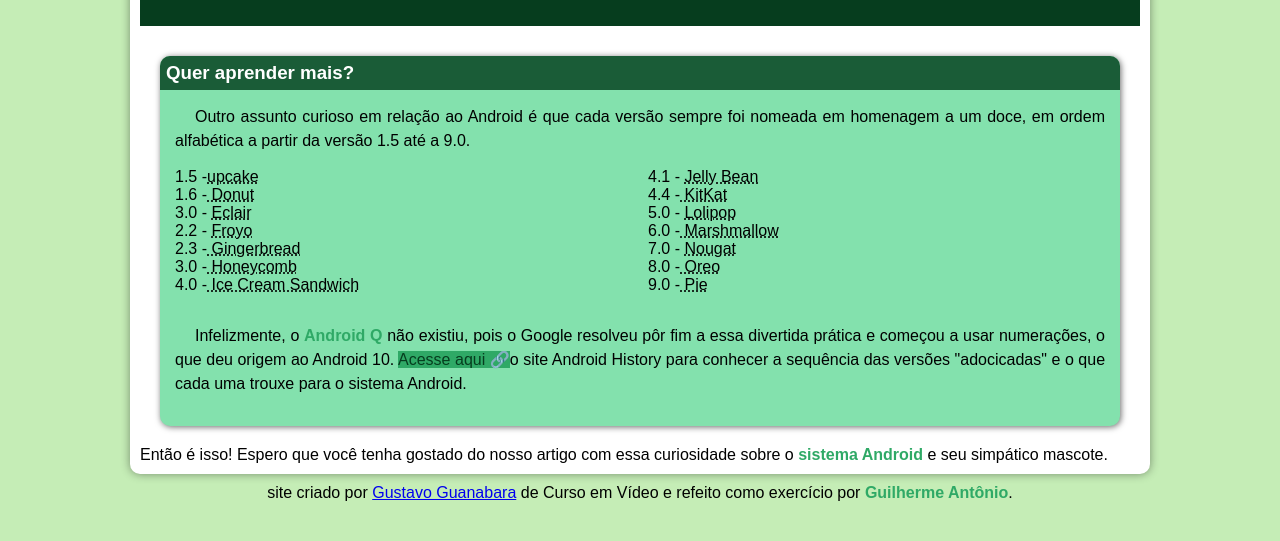
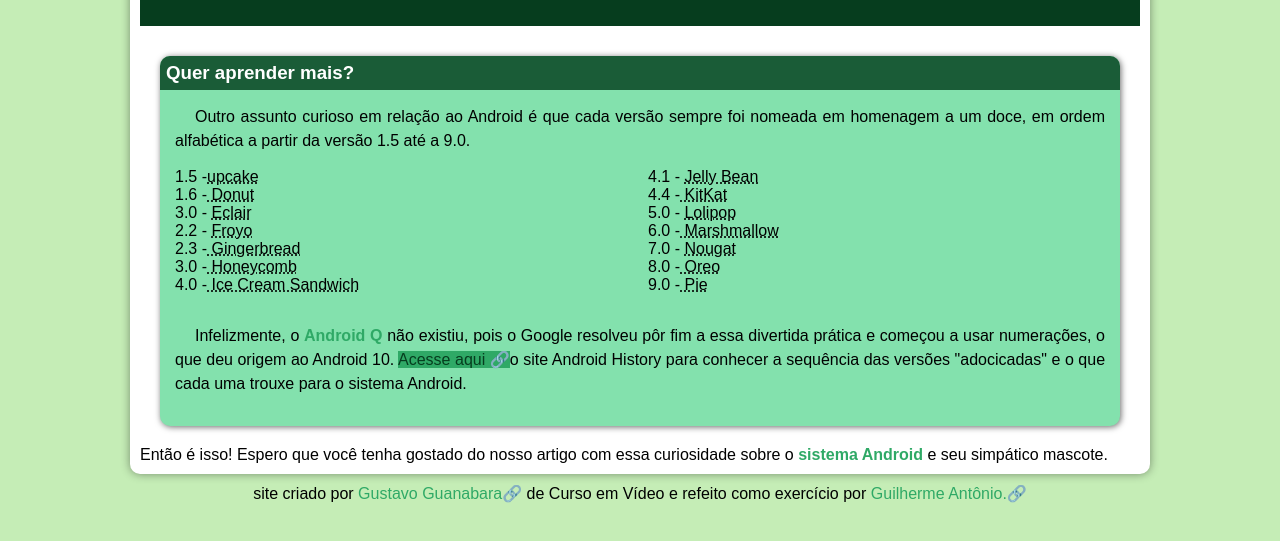
Before and after one commit to guilhermeantonioo/projeto-android, a plain HTML site: page index.html in a window 1280 px wide. Shown: the part 2201-2742 px from the top of the page. Before the commit the page ends 2703 px from the top, so only its background shows below. Drawn offline with Linux system fonts and the light colour scheme.

Commit message:
mais modificações

```diff
--- a/index.html
+++ b/index.html
@@ -155,9 +155,9 @@
     </article>
    </main>
    <footer>
-    <p>site criado por <a href="https://github.com/gustavoguanabara/html-css" target="https://www.youtube.com/channel/UCrWvhVmt0Qac3HgsjQK62FQ"
-         target="_blank">Gustavo Guanabara</a> de Curso em Vídeo e refeito como
-          exercício por <strong>Guilherme Antônio</strong>.</p>
+    <p>site criado por <a href="https://www.youtube.com/channel/UCrWvhVmt0Qac3HgsjQK62FQ"
+         target="_blank" class="externo">Gustavo Guanabara</a> de Curso em Vídeo e refeito como
+          exercício por <a href="https://github.com/guilhermeantonioo" target="_blank" class="externo">Guilherme Antônio.</a></p>
    </footer>
 </body>
 </html>
--- a/style.css
+++ b/style.css
@@ -27,10 +27,11 @@
     --cor4:#2fa966;
     --cor5:#1a5c37;
     --cor6:#063d1e;
+    --cor7: white;
 
     --fonte-padrão: Arial, Verdana, Helvetica, sans-serif;
     --fonte-destaque: 'Bebas Neue', 'cursive';
-    --fonte-android: 'Android', 'cursive';
+    --fonte-android: 'Android';
 }
 a.externo::after {
     content: '\1F517';
@@ -47,7 +48,7 @@ header{
 }
 header > h1 {
 
-    font-family: var(--fonte-android);
+    font-family: 'Android';
     font-size: 36px;
     font-weight: normal;
     margin-bottom: 25px;
@@ -70,12 +71,13 @@ nav > a {
     color: white;
     text-decoration: none;
     padding: 10px;
+    transition: .3s;
 
 
 }
 nav > a:hover{
     background-color: var(--cor3);
-    color: var(--cor5);
+    color: var(--cor7);
     font-weight: bold;
     border-radius: 5px;
 
@@ -133,11 +135,13 @@ main a {
     text-decoration: none;
     color: var(--cor6);
     background-color: var(--cor4);
+    transition: .3s;
 }
 
 main a:hover {
     text-decoration: underline;
-    color: var(--cor4);
+    color: var(--cor5);
+
 }
 div.video {
     background-color: var(--cor6);
@@ -178,9 +182,16 @@ aside ul {
 }
 
 footer{
-    margin: 10px 0px 0px 0px;
+    margin: 10px 0px 40px 0px;
     text-align: center;
+
 }
-footer strong{
+footer a{
     color: var(--cor4);
+    text-decoration: none;
+    transition: .3s;
 }
+footer a:hover{
+    background-color: var(--cor5);
+    color:var(--cor7);
+}
```
